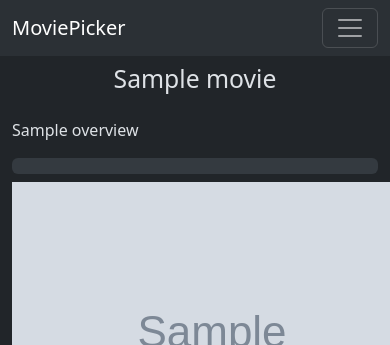
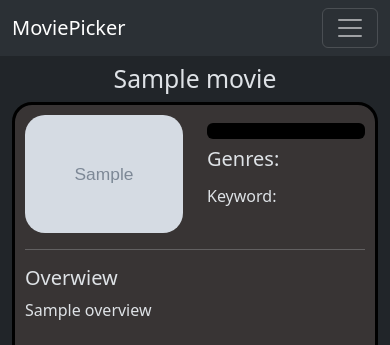
Before and after one commit to Armando-96/movie-picker, a Node server app: template views/movie-details.pug in a window 390 px wide; the page is wider, and only the part inside the window is pictured. Shown: the top 345 px of that part. Run offline with Node 20, Linux system fonts and the light colour scheme; the template is opened without the code that fills it: most values are stand-ins (such as "Sample title", 1, 10 or a date in 2020); grey boxes marked "Sample" are stand-in pictures; some libraries are stand-ins or nearby versions.

Commit message:
Pagina movie details migliorati, + trailer + grid.

```diff
--- /dev/null
+++ b/public/css/movie-details.css
@@ -0,0 +1,24 @@
+.containerGrid {
+    display: grid;
+    grid-template-columns: 1fr 1fr;
+    grid-template-rows: auto;
+    grid-template-areas: "col1 col2";
+}
+
+@media (max-width: 1000px) {
+    .containerGrid {
+        grid-template-columns: 1fr;
+        grid-template-rows: auto auto;
+        grid-template-areas:
+            "col1"
+            "col2";
+    }
+}
+
+.col1 {
+    grid-area: col1;
+}
+
+.col2 {
+    grid-area: col2;
+}
--- a/views/movie-details.pug
+++ b/views/movie-details.pug
@@ -1,20 +1,38 @@
 extends layouts
 block content
+    link(rel="stylesheet" href="/css/movie-details.css")
     div.container
         div.d-flex.justify-content-center
                 h2.my-2 #{movie.title}
-        div.row
-            div.col.justify-content-center
-                div#genres.d-flex.flex-wrap.justify-content-center.my-2(style="gap: 10px;")
-                p #{movie.overview}
-                div#rating.progress.my-2
-            div.col
-                img(src= config.images.base_url + config.images.backdrop_sizes[0] + movie.poster_path)
+        div.containerGrid(style="border: 3px solid black; border-radius: 20px;  background-color: #383434; background-clip: padding-box;")
+            div.col1(style="padding: 10px;")
+                div.row
+                    div.col.d-flex.justify-content-center
+                        img(src= config.images.base_url + config.images.backdrop_sizes[0] + movie.poster_path, style="width: 100%; height: 100%; border-radius: 20px;")
+                    div.col
+                        div#rating.progress.my-2(style="background-color: black;")
+                        h5 Genres:
+                        div#genres.d-flex.flex-wrap.my-2(style="gap: 10px;")
+                        h6 Keyword:
+                        div#keywords.d-flex.flex-wrap.my-2(style="gap: 10px;")
+                hr
+                div.row
+                    h5 Overwiew
+                    p #{movie.overview}
+            div#trailer.col2.ratio.ratio-16x9(style="background-color: black; border-radius: 20px;")
+                iframe#trailer-iframe(src="https://www.youtube.com/embed/" + trailerKey, style="border-radius: 20px;", allowfullscreen)
     script.
         let M = !{JSON.stringify(movie)};
+        let K = !{JSON.stringify(keywords)};//Array di oggetti keyword (id, name)
+
         for(let i = 0; i < M.genres.length; i++) {
             $('#genres').append(`<div class="p-2 badge rounded-pill text-bg-secondary" style="font-size: 13px;">${M.genres[i].name}</div>`);
          }
+
+        for(let i = 0; i < K.length; i++) {
+            $('#keywords').append(`<div>#${K[i].name}</div>`);
+         }
+
         $('#rating').append(`<div class="progress-bar progress-bar-striped progress-bar-animated" role="progressbar" style="width: ${M.vote_average * 10}%;" aria-valuenow="${M.vote_average * 10}" aria-valuemin="0" aria-valuemax="100">Rating: ${M.vote_average}</div>`);
         if(M.vote_average < 3.3){
             $('#rating').children().addClass('bg-danger');
```
Also changed, not shown: controllers/movies-controllers.js (added, +116 -0 lines), routes/movies-route.js (+5 -81 lines).
